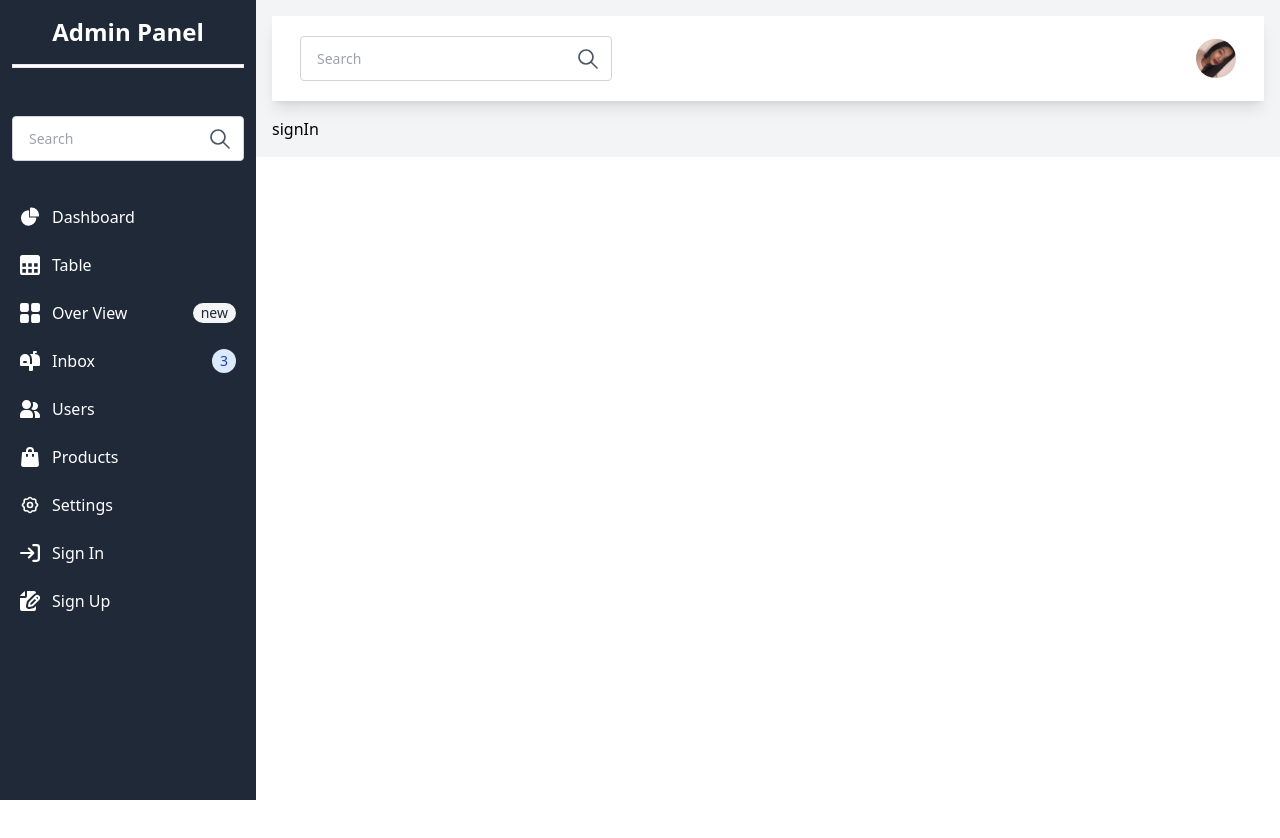
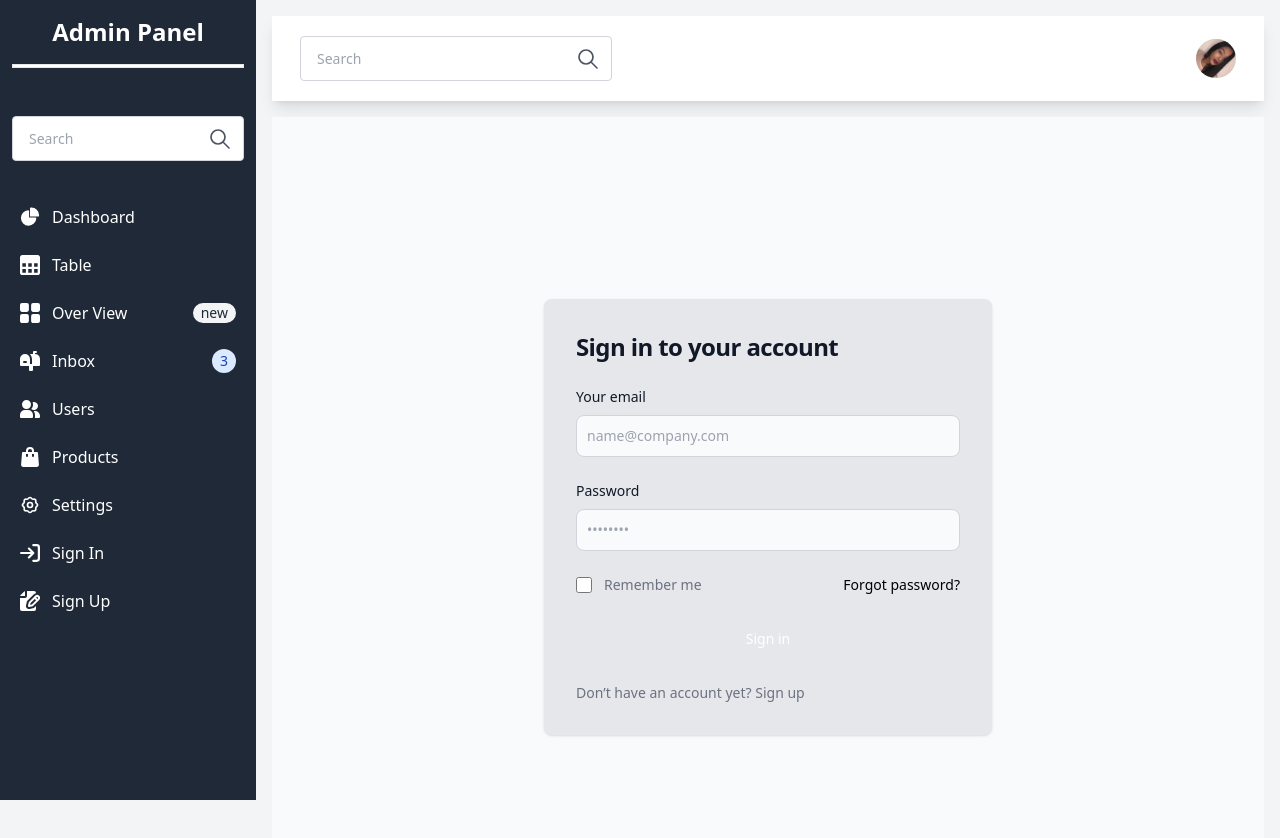
Before and after one commit to yadamoon/Admin-Panel, a React (Vite) app in the folder Dashboard/: page /SignIN in a window 1280 px wide. Shown: the top 838 px of the page. Before the commit the page ends 800 px from the top, so only its background shows below. Built offline with nearby package versions, Linux system fonts and the light colour scheme.

Commit message:
updated color

```diff
--- a/Dashboard/src/components/pages/SignIn.jsx
+++ b/Dashboard/src/components/pages/SignIn.jsx
@@ -1,7 +1,95 @@
-import React from 'react'
+import React from "react";
 
 const SignIn = () => {
-  return <div>signIn</div>
-}
+  return (
+    <section className="bg-gray-50 ">
+      <div className="flex flex-col items-center justify-center px-6 py-8 mx-auto md:h-screen lg:py-0">
+        <div className="w-full bg-gray-200 rounded-lg shadow dark:border md:mt-0 sm:max-w-md xl:p-0 ">
+          <div className="p-6 space-y-4 md:space-y-6 sm:p-8">
+            <h1 className="text-xl font-bold leading-tight tracking-tight text-gray-900 md:text-2xl dark:text-white">
+              Sign in to your account
+            </h1>
+            <form className="space-y-4 md:space-y-6" action="#">
+              <div>
+                <label
+                  for="email"
+                  className="block mb-2 text-sm font-medium text-gray-900 dark:text-white"
+                >
+                  Your email
+                </label>
+                <input
+                  type="email"
+                  name="email"
+                  id="email"
+                  className="bg-gray-50 border border-gray-300 text-gray-900 sm:text-sm rounded-lg focus:ring-primary-600 focus:border-primary-600 block w-full p-2.5 "
+                  placeholder="name@company.com"
+                  required=""
+                />
+              </div>
+              <div>
+                <label
+                  for="password"
+                  className="block mb-2 text-sm font-medium text-gray-900 "
+                >
+                  Password
+                </label>
+                <input
+                  type="password"
+                  name="password"
+                  id="password"
+                  placeholder="••••••••"
+                  className="bg-gray-50 border border-gray-300 text-gray-900 sm:text-sm rounded-lg focus:ring-primary-600 focus:border-primary-600 block w-full p-2.5"
+                  required=""
+                />
+              </div>
+              <div className="flex items-center justify-between">
+                <div className="flex items-start">
+                  <div className="flex items-center h-5">
+                    <input
+                      id="remember"
+                      aria-describedby="remember"
+                      type="checkbox"
+                      className="w-4 h-4 border border-gray-300 rounded bg-gray-50 focus:ring-3 focus:ring-primary-300 "
+                      required=""
+                    />
+                  </div>
+                  <div className="ml-3 text-sm">
+                    <label
+                      for="remember"
+                      className="text-gray-500 dark:text-gray-300"
+                    >
+                      Remember me
+                    </label>
+                  </div>
+                </div>
+                <a
+                  href="#"
+                  className="text-sm font-medium text-primary-600 hover:underline dark:text-primary-500"
+                >
+                  Forgot password?
+                </a>
+              </div>
+              <button
+                type="submit"
+                className="w-full text-white bg-primary-600 hover:bg-primary-700 focus:ring-4 focus:outline-none focus:ring-primary-300 font-medium rounded-lg text-sm px-5 py-2.5 text-center "
+              >
+                Sign in
+              </button>
+              <p className="text-sm font-light text-gray-500 dark:text-gray-400">
+                Don’t have an account yet?{" "}
+                <a
+                  href="#"
+                  className="font-medium text-primary-600 hover:underline dark:text-primary-500"
+                >
+                  Sign up
+                </a>
+              </p>
+            </form>
+          </div>
+        </div>
+      </div>
+    </section>
+  );
+};
 
-export default SignIn
+export default SignIn;
```
